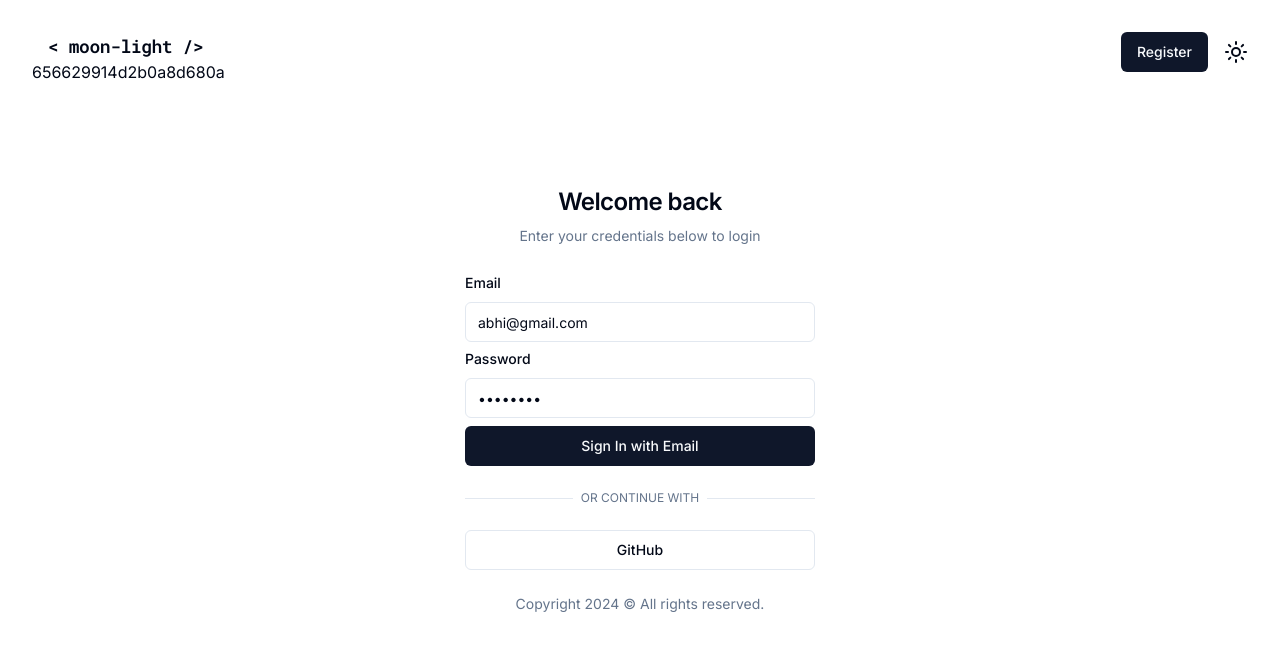
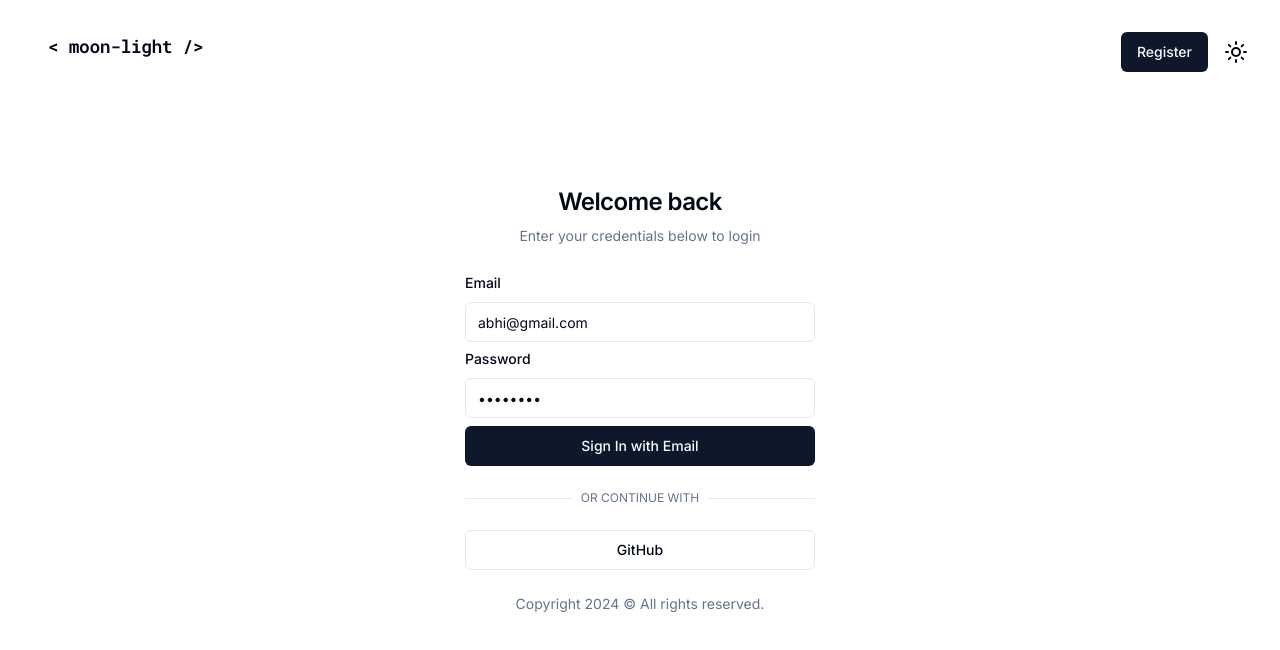
Before and after one commit to AbhishekMandilkar/moon-light, a Next.js app: page / in a window 1280 px wide. Shown: the top 650 px of the page. Built offline with nearby package versions, Linux system fonts and the light colour scheme; no server answers.

Commit message:
remove process env fix

```diff
--- a/components/LoginSignUp/LoginSignUp.tsx
+++ b/components/LoginSignUp/LoginSignUp.tsx
@@ -72,7 +72,6 @@ const LoginSignUp: React.FC = () => {
       <div className="container relative h-screen flex flex-col items-center justify-center transition-all ease-in duration-200">
         <span className="absolute left-4 top-4 md:left-8 md:top-8">
           <BrandLogo />
-          {process.env.NEXT_PUBLIC_APPWRITE_PROJECT_ID}
         </span>
         <span className="absolute right-4 top-4 md:right-8 md:top-8 flex items-center">
           <Button
--- a/package.json
+++ b/package.json
@@ -16,6 +16,7 @@
     "@radix-ui/react-scroll-area": "^1.0.5",
     "@radix-ui/react-slot": "^1.0.2",
     "@radix-ui/react-tooltip": "^1.0.7",
+    "@vercel/postgres": "^0.5.1",
     "appwrite": "^13.0.1",
     "class-variance-authority": "^0.7.0",
     "clsx": "^2.1.0",
```
Also changed, not shown: 2 other files (tests, documents, lock files or other folders).
